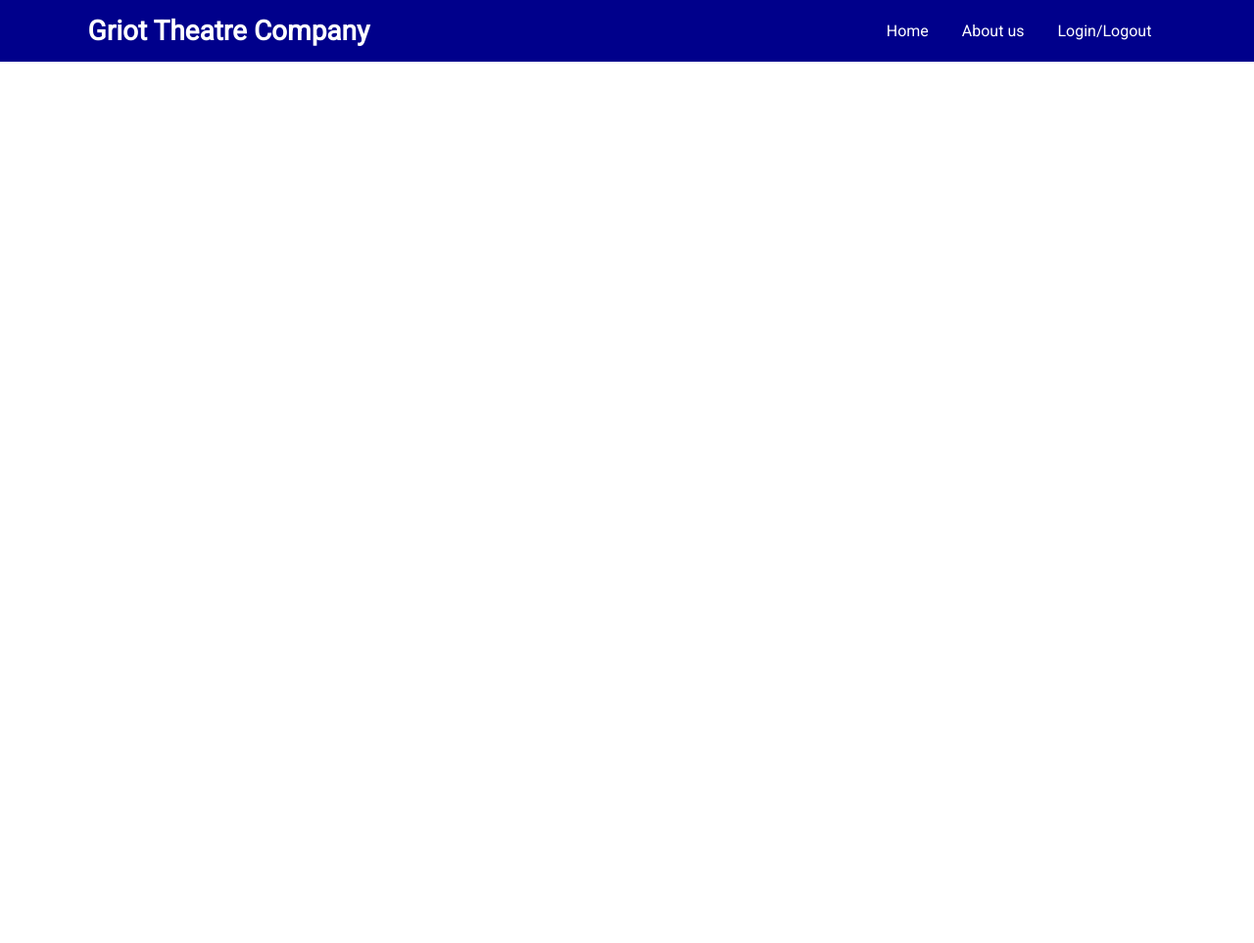
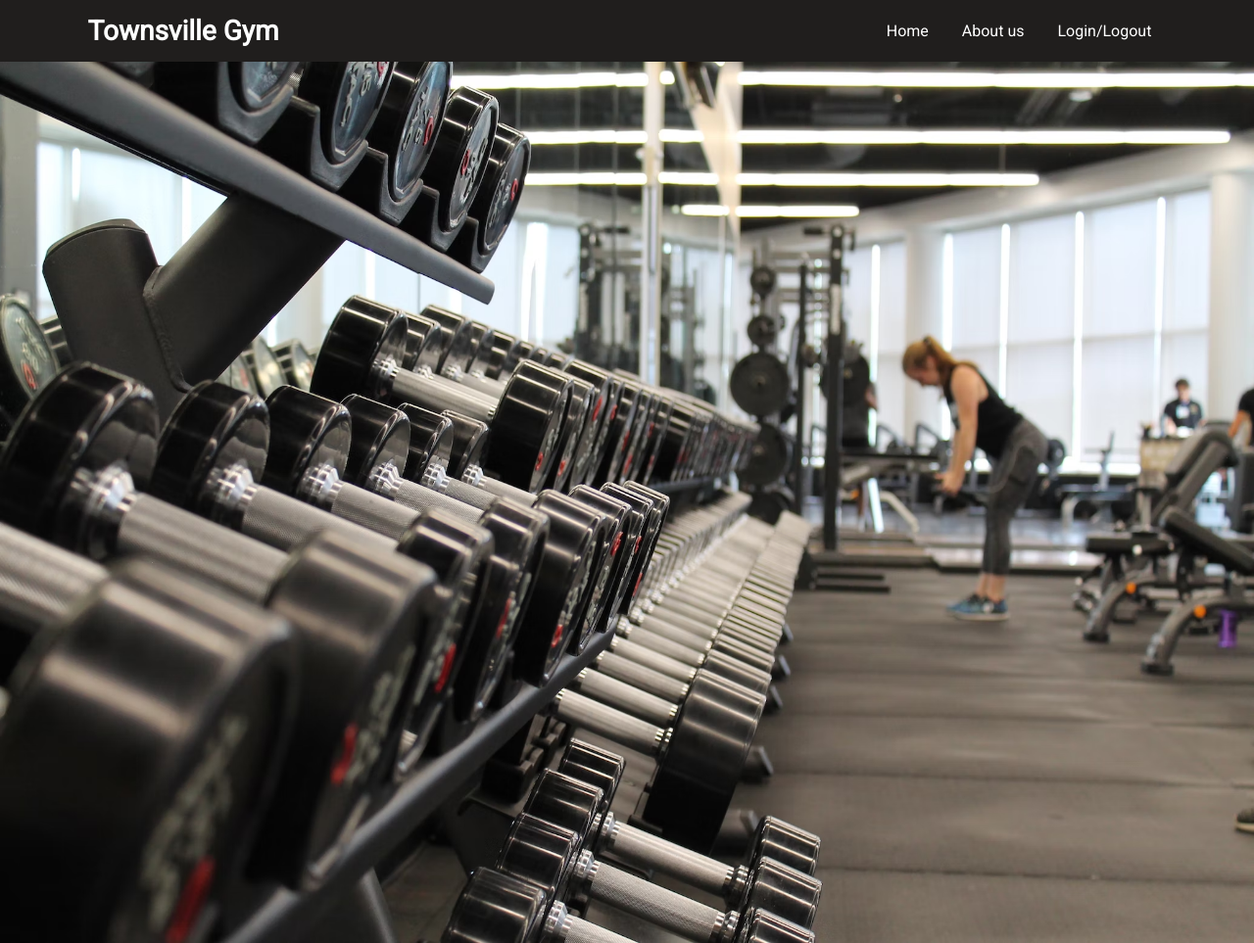
Before and after one commit to diegofhdz/gymwebsite, a plain HTML site: page about.html in a window 1280 px wide. Shown: the whole page at 98% size. Before the commit the page ends 800 px from the top, so only its background shows below. Drawn offline with Linux system fonts and the light colour scheme.

Commit message:
added image

```diff
--- a/about.html
+++ b/about.html
@@ -12,7 +12,7 @@
 
     <!-- Nav Bar -->
     <header class="main">
-        <h1 class="name">Griot Theatre Company</h1>
+        <h1 class="name">Townsville Gym</h1>
         <nav class="navlist">
             <ul class="nav">
                 <li class="navitem"><a href="index.html">Home</a></li>
@@ -22,6 +22,14 @@
         </nav>
     </header>
 
+    <!-- Section -->
+    <section>
+        <div class="container1">
+            <img src="static/photo-1534438327276-14e5300c3a48.avif" alt="gym" class="bg-img">
+        </div>
+    </section>
+
+
 
 </body>
 </html>
--- a/style.css
+++ b/style.css
@@ -16,7 +16,7 @@ h1.name {
 header.main {
     display: flex;
     color: white;
-    background-color: darkblue;
+    background-color: #201E1D;
     justify-content: space-between;
     align-items: center;
     padding: 15px 7%;
@@ -36,3 +36,8 @@ ul, li, a {
     display: inline-block;
     padding: 0px 15px;
 }
+
+.bg-img {
+    height: 900px;
+    width: 100%;
+}
```
Also changed, not shown: static/photo-1534438327276-14e5300c3a48.avif (added).
